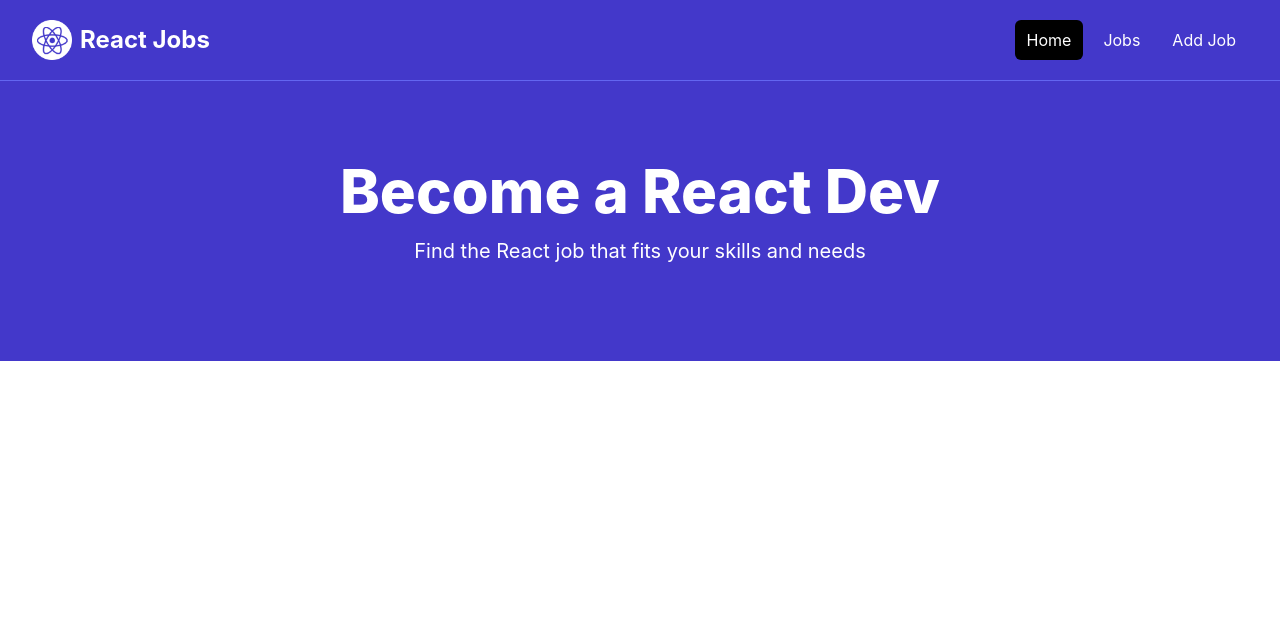
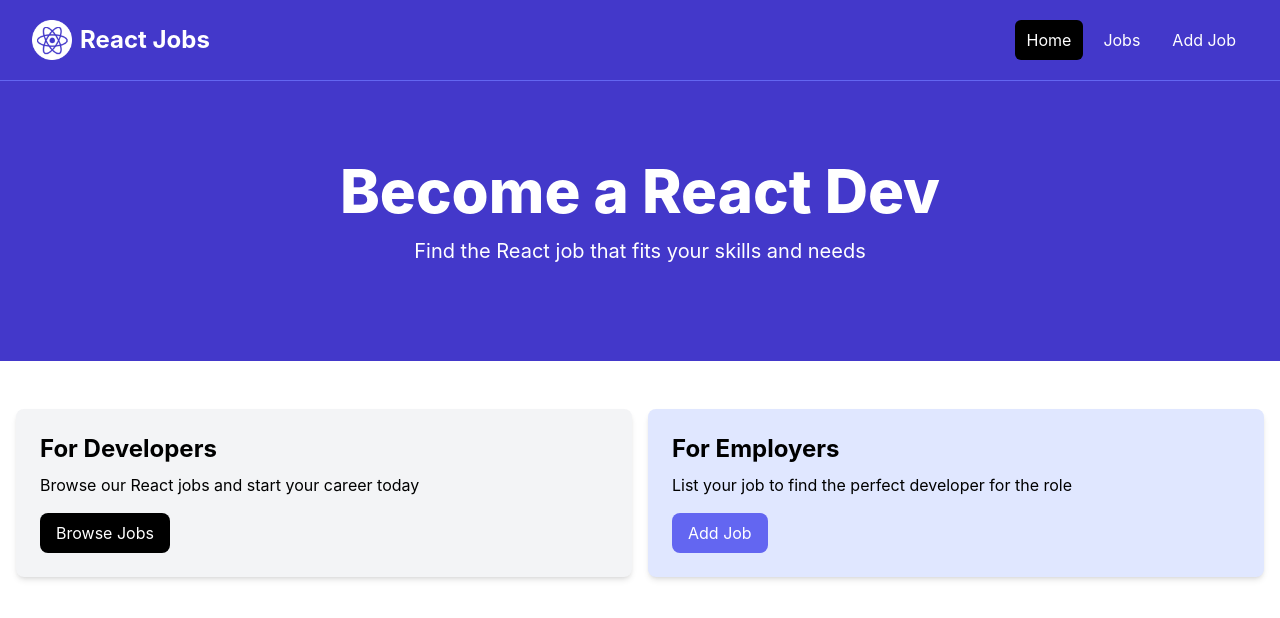
Before and after one commit to djojov/react-jobs-app, a React (Vite) app: page / in a window 1280 px wide. Shown: the top 618 px of the page. Built offline with nearby package versions, Linux system fonts and the light colour scheme.

Commit message:
Add HomeCards component and Card component

```diff
--- a/src/App.tsx
+++ b/src/App.tsx
@@ -1,4 +1,5 @@
 import Hero from './components/Hero';
+import HomeCards from './components/HomeCards';
 import Navbar from './components/Navbar';
 
 function App() {
@@ -6,6 +7,7 @@
 		<>
 			<Navbar />
 			<Hero />
+			<HomeCards />
 		</>
 	);
 }
--- /dev/null
+++ b/src/components/Card.tsx
@@ -0,0 +1,8 @@
+interface CardProps {
+	children?: React.ReactNode;
+	bg?: string;
+}
+
+export default function Card({ children, bg = 'bg-gray-100' }: CardProps) {
+	return <div className={`${bg} p-6 rounded-lg shadow-md`}>{children}</div>;
+}
--- /dev/null
+++ b/src/components/HomeCards.tsx
@@ -0,0 +1,29 @@
+import Card from './Card';
+
+export default function HomeCards() {
+	return (
+		<section className="py-4">
+			<div className="container-xl lg:container m-auto">
+				<div className="grid grid-cols-1 md:grid-cols-2 gap-4 p-4 rounded-lg">
+					<Card>
+						<h2 className="text-2xl font-bold">For Developers</h2>
+						<p className="mt-2 mb-4">Browse our React jobs and start your career today</p>
+						<a href="/jobs.html" className="inline-block bg-black text-white rounded-lg px-4 py-2 hover:bg-gray-700">
+							Browse Jobs
+						</a>
+					</Card>
+					<Card bg="bg-indigo-100">
+						<h2 className="text-2xl font-bold">For Employers</h2>
+						<p className="mt-2 mb-4">List your job to find the perfect developer for the role</p>
+						<a
+							href="/add-job.html"
+							className="inline-block bg-indigo-500 text-white rounded-lg px-4 py-2 hover:bg-indigo-600"
+						>
+							Add Job
+						</a>
+					</Card>
+				</div>
+			</div>
+		</section>
+	);
+}
```
